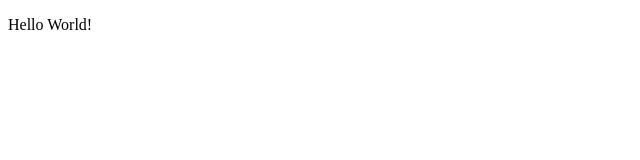
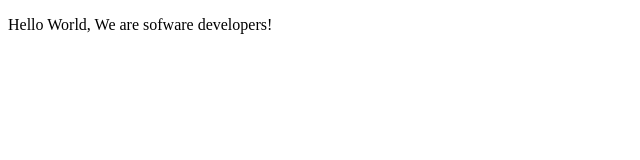
Before and after one commit to GadisaHaile/Gadisa-and-Maxwell-HTML-and-CSS-project, a plain HTML site: page index.html in a window 1280 px wide. Shown: the whole page, without its empty margins (0-640 px from the left). Drawn offline with Linux system fonts and the light colour scheme.

Commit message:
hello world we are a software developers

```diff
--- a/index.html
+++ b/index.html
@@ -24,6 +24,6 @@
     <script  src="js/index.js"></script>
 
 
-    <P>Hello World!</P>
+    <P>Hello World, We are sofware developers!</P>
   </body>
 </html>
```
